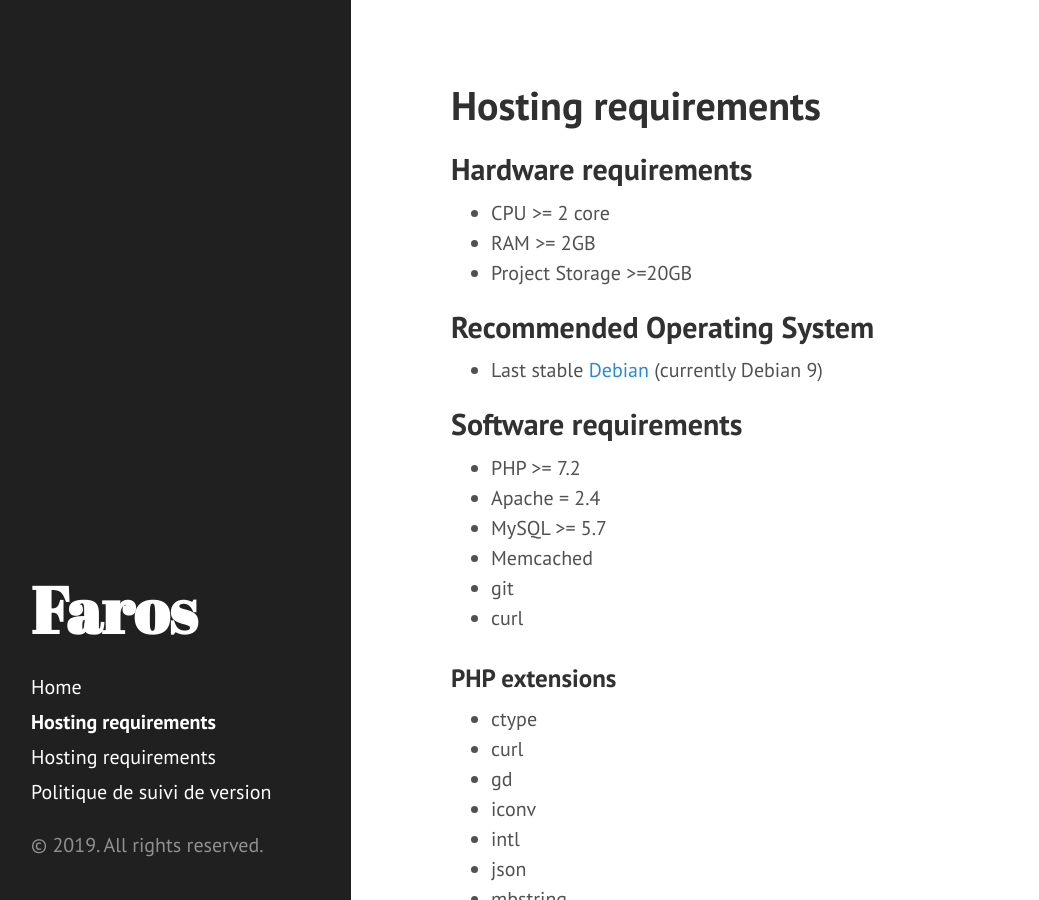
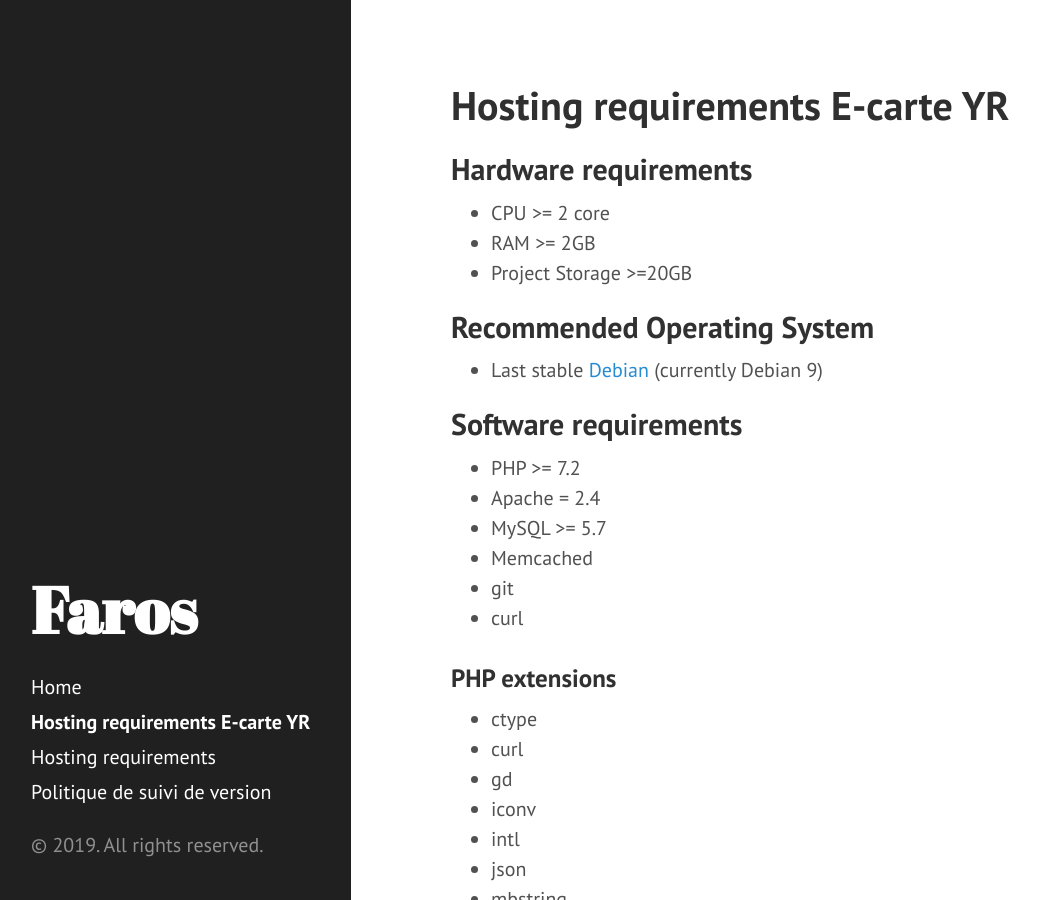
Before and after one commit to le-phare/le-phare.github.io, a Jekyll site: the page built from requirements/e-carte-yr.md, in a window 1280 px wide and 900 px high. Shown: the whole window, without its empty margins (9-1048 px from the left). Built offline with Jekyll 4.4.1, drawn with Linux system fonts in a browser that asks for light colours.

Commit message:
Correction des pré-requis

```diff
--- a/requirements/e-carte-yr.md
+++ b/requirements/e-carte-yr.md
@@ -1,6 +1,7 @@
 ---
+layout: hidden
 layout: page
-title: Hosting requirements
+title: Hosting requirements E-carte YR
 ---
 
 ## Hardware requirements
```
